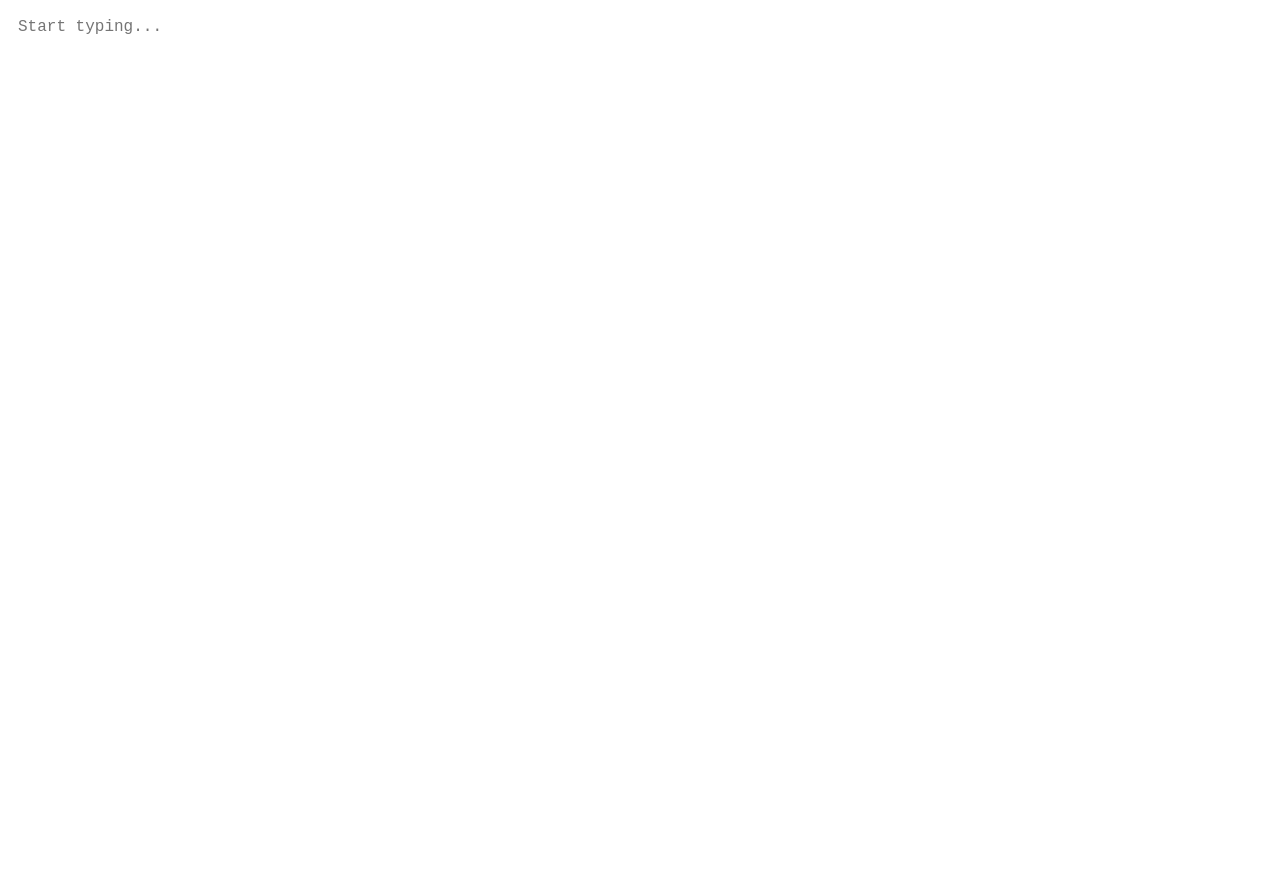
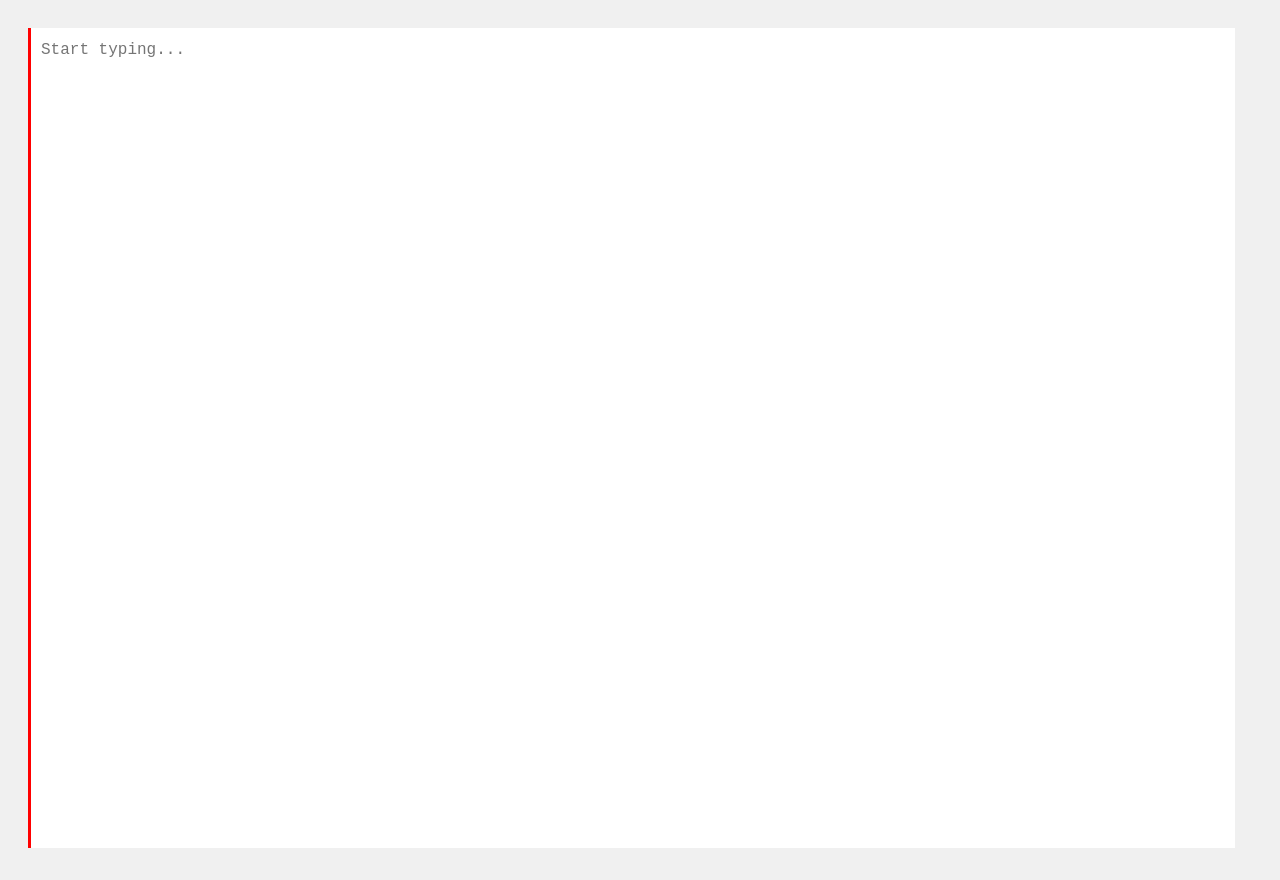
Before and after one commit to HRSPATEL/Notepad, a plain HTML site: page index.html in a window 1280 px wide. Before the commit the page ends 840 px from the top, so only its background shows below. Drawn offline with Linux system fonts and the light colour scheme.

Commit message:
This is for notebook lines - test 1

```diff
--- a/style.css
+++ b/style.css
@@ -1,12 +1,43 @@
 body {
     font-family: Arial, sans-serif;
+    background-color: #f0f0f0; /* Light gray background */
+    padding: 20px; /* Add some padding for aesthetics */
 }
 
 #notepad {
-    width: 100%;
+    width: calc(100% - 40px); /* Subtract padding from width */
     height: 100vh;
     resize: none;
     border: none;
     padding: 10px;
     font-size: 16px;
+    background-color: #fff; /* White background for the text area */
+    border-left: 3px solid red; /* Red vertical line on the left */
+    line-height: 25px; /* Adjust line height for better spacing */
 }
+
+/* Style the horizontal lines */
+#notepad::before {
+    content: "";
+    position: absolute;
+    width: 100%;
+    height: 25px;
+    background-image: linear-gradient(blue 1px, transparent 1px);
+    background-size: 100% 25px;
+    z-index: -1; /* Place behind text */
+    top: 0;
+    left: 0;
+}
+
+/* Style the horizontal lines for the last line */
+#notepad::after {
+    content: "";
+    position: absolute;
+    width: 100%;
+    height: 25px;
+    background-image: linear-gradient(blue 1px, transparent 1px);
+    background-size: 100% 25px;
+    z-index: -1; /* Place behind text */
+    bottom: 0;
+    left: 0;
+}
```
